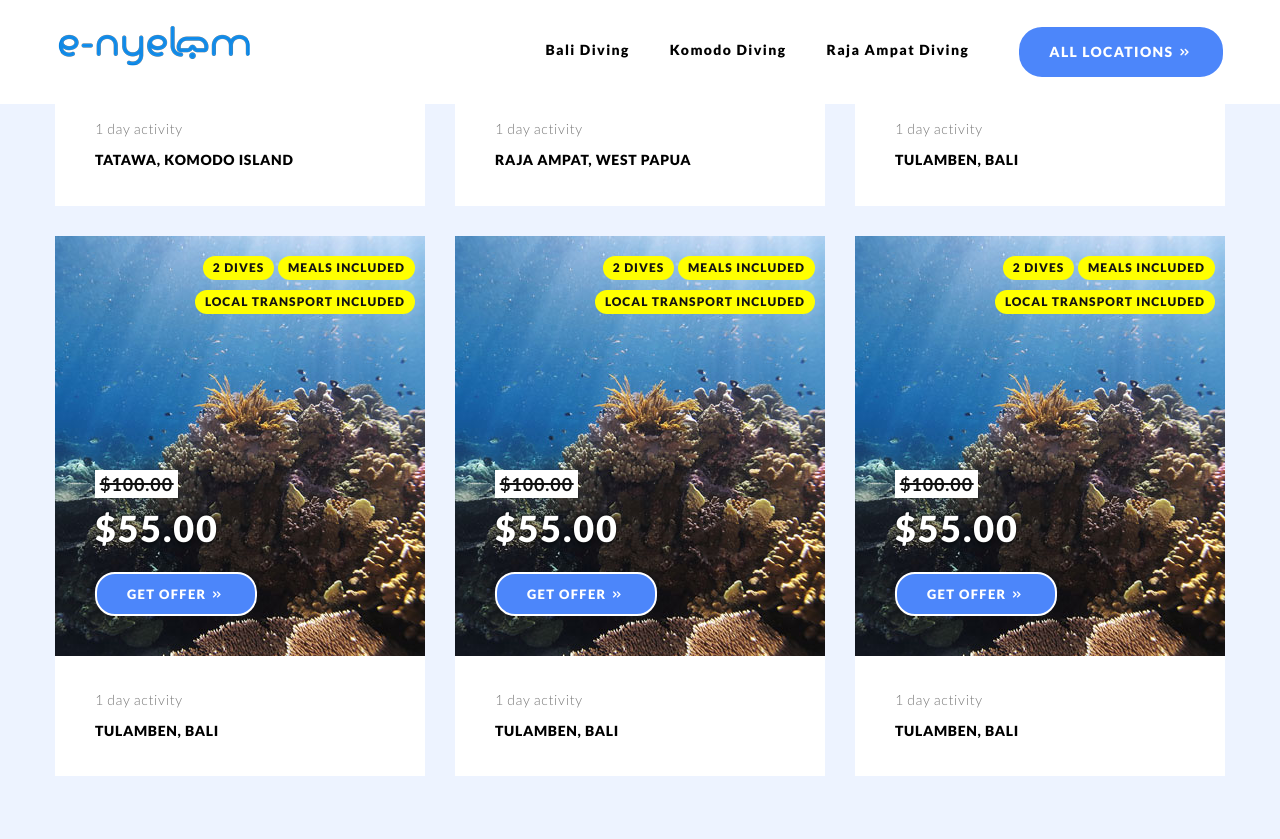
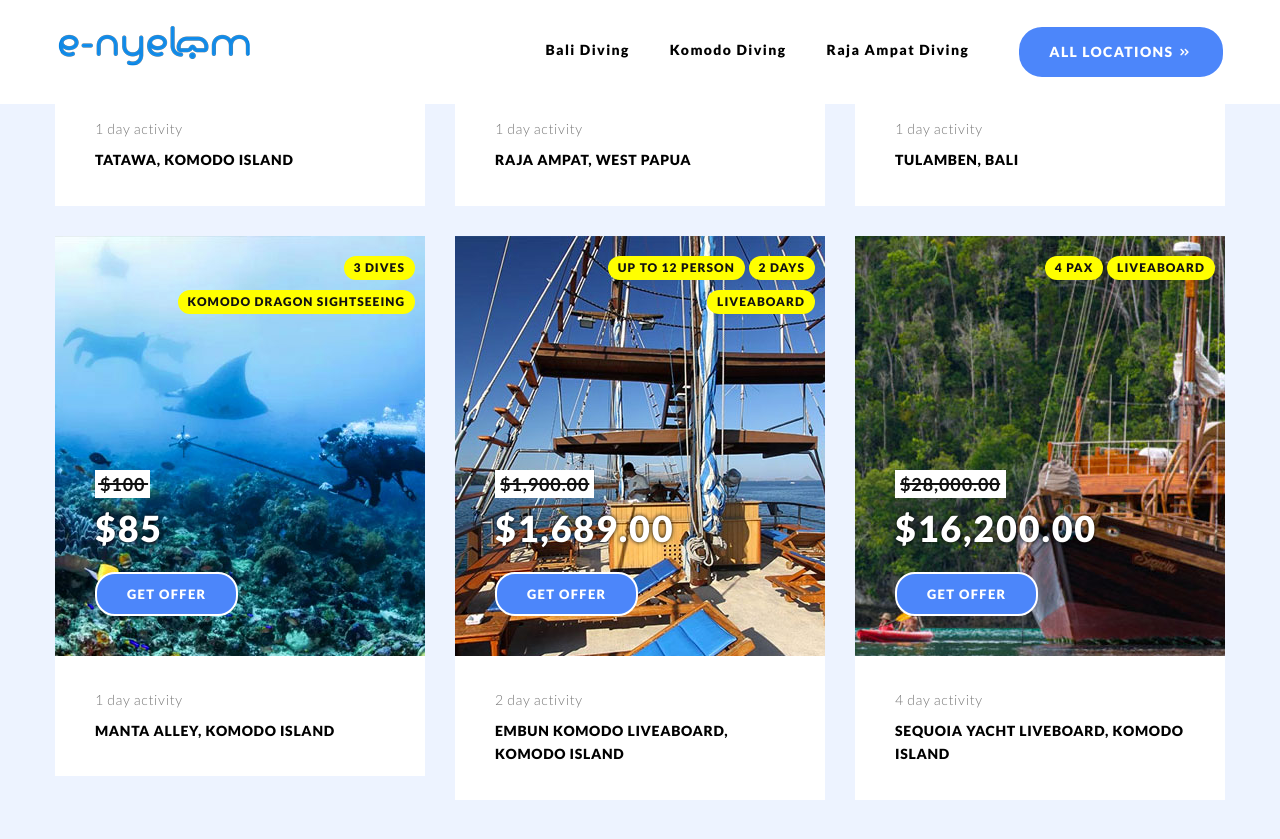
Before and after one commit to kemtol/nyelam, a Jekyll site: the page built from index.html, in a window 1280 px wide and 900 px high, scrolled down 1710 px. Shown: the top 839 px of the window. Built offline with Jekyll 4.4.1, drawn with Linux system fonts in a browser that asks for light colours; some web fonts are replaced.

Commit message:
Update deals.html

```diff
--- a/_includes/deals.html
+++ b/_includes/deals.html
@@ -73,60 +73,58 @@
 						<div class="col-md-4 col-sm-6">
 							<div class="single-deal">
 								<div class="sDeal-top">
-									<img src="images/deals/2.jpg" alt="deals" />
+									<img src="images/spots/komodo/manta-alley.jpg" alt="deals">
 									<ul>
-										<li>2 dives</li>
-										<li>meals included</li>
-										<li>local transport included</li>
+										<li>3 dives</li>
+										<li>komodo dragon sightseeing</li>
 									</ul>
 									<div class="sDeal-action">
-										<h5>$100.00</h5>
-										<h4>$55.00</h4>
-										<a href="https://api.whatsapp.com/send?phone=6281285774100&text=Ill%20take%20Bali%20deal" class="button sm">Get offer <i class="icofont icofont-rounded-double-right"></i></a>
+										<h5>$100</h5>
+										<h4>$85</h4>
+										<a href="https://api.whatsapp.com/send?phone=6281285774100&amp;text=Ill%20take%20Komodo%20deal" class="button sm">Get offer</a>
 									</div>
 								</div>
 								<div class="sDeal-bottom">
-									<h6><span>1 day activity</span>Tulamben, Bali</h6>
+									<h6><span>1 day activity</span>Manta Alley, Komodo Island</h6>
 								</div>
 							</div>
 						</div><!-- .col -->
 						<div class="col-md-4 col-sm-6">
 							<div class="single-deal">
 								<div class="sDeal-top">
-									<img src="images/deals/2.jpg" alt="deals" />
+									<img src="images/spots/komodo/embun-komodo.jpg" alt="deals">
 									<ul>
-										<li>2 dives</li>
-										<li>meals included</li>
-										<li>local transport included</li>
+										<li>up to 12 person</li>
+										<li>2 days</li>
+										<li>liveaboard</li>
 									</ul>
 									<div class="sDeal-action">
-										<h5>$100.00</h5>
-										<h4>$55.00</h4>
-										<a href="https://api.whatsapp.com/send?phone=6281285774100&text=Ill%20take%20Bali%20deal" class="button sm">Get offer <i class="icofont icofont-rounded-double-right"></i></a>
+										<h5>$1,900.00</h5>
+										<h4>$1,689.00</h4>
+										<a href="https://api.whatsapp.com/send?phone=6281285774100&amp;text=Ill%20take%20Embun%20Komodo%20deal" class="button sm">Get offer</a>
 									</div>
 								</div>
 								<div class="sDeal-bottom">
-									<h6><span>1 day activity</span>Tulamben, Bali</h6>
+									<h6><span>2 day activity</span>Embun Komodo Liveaboard, Komodo Island</h6>
 								</div>
 							</div>
 						</div><!-- .col -->
 						<div class="col-md-4 col-sm-6">
 							<div class="single-deal">
 								<div class="sDeal-top">
-									<img src="images/deals/2.jpg" alt="deals" />
+									<img src="images/spots/komodo/sequoia-yacht.jpg" alt="deals">
 									<ul>
-										<li>2 dives</li>
-										<li>meals included</li>
-										<li>local transport included</li>
+										<li>4 pax</li>
+										<li>liveaboard</li>
 									</ul>
 									<div class="sDeal-action">
-										<h5>$100.00</h5>
-										<h4>$55.00</h4>
-										<a href="https://api.whatsapp.com/send?phone=6281285774100&text=Ill%20take%20Bali%20deal" class="button sm">Get offer <i class="icofont icofont-rounded-double-right"></i></a>
+										<h5>$28,000.00</h5>
+										<h4>$16,200.00</h4>
+										<a href="https://api.whatsapp.com/send?phone=6281285774100&amp;text=Ill%20take%20Sequoia%20Liveaboard%20deal" class="button sm">Get offer</a>
 									</div>
 								</div>
 								<div class="sDeal-bottom">
-									<h6><span>1 day activity</span>Tulamben, Bali</h6>
+									<h6><span>4 day activity</span>Sequoia Yacht Liveboard, Komodo Island</h6>
 								</div>
 							</div>
 						</div><!-- .col -->
```
